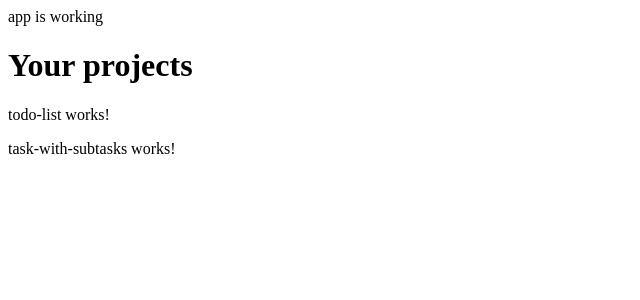
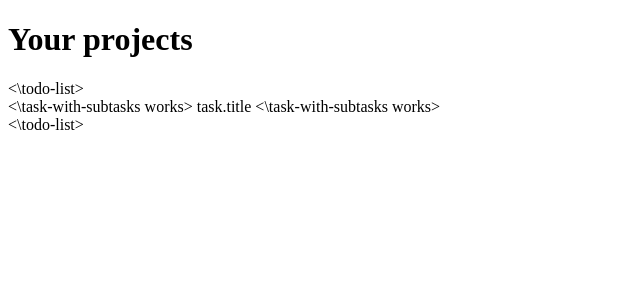
Before and after one commit to TomaszLakota/Angular-Todo-List, an Angular app: page / in a window 1280 px wide. Shown: the top 300 px of the page, without its empty margins (0-640 px from the left). Built offline with nearby package versions, Linux system fonts and the light colour scheme.

Commit message:
add mock task-with-subtasks component

```diff
--- a/src/app/app.component.html
+++ b/src/app/app.component.html
@@ -1,5 +1,3 @@
-app is working
-
 <div className="App">
     <div className="App__sidebar"></div>
     <div className="App__container">
@@ -7,7 +5,7 @@ app is working
             <h1 className="App__headline">Your projects</h1>
         </header>
         <article className="App__body">
-            <app-todo-list></app-todo-list>
+            <app-todo-list [tasks]="tasks"></app-todo-list>
         </article>
     </div>
 </div>
--- a/src/app/app.component.ts
+++ b/src/app/app.component.ts
@@ -6,7 +6,16 @@ import { Component } from "@angular/core";
     styleUrls: ["./app.component.scss"]
 })
 export class AppComponent {
-    constructor() {}
+    tasks = [
+        {
+            title: "task.title",
+            author: "task.author",
+            statusId: "task.statusId",
+            id: "task.id",
+            subTasks: "task.subTasks",
+            statuses: "this.state.statuses"
+        }
+    ];
 
     ngOnInit() {}
 }
--- a/src/app/task-with-subtasks/task-with-subtasks.component.html
+++ b/src/app/task-with-subtasks/task-with-subtasks.component.html
@@ -1 +1,3 @@
-<p>task-with-subtasks works!</p>
+<\task-with-subtasks works>
+{{ title }}
+<\task-with-subtasks works>
--- a/src/app/task-with-subtasks/task-with-subtasks.component.ts
+++ b/src/app/task-with-subtasks/task-with-subtasks.component.ts
@@ -1,15 +1,17 @@
-import { Component, OnInit } from '@angular/core';
+import { Component, OnInit, Input } from "@angular/core";
 
 @Component({
-  selector: 'app-task-with-subtasks',
-  templateUrl: './task-with-subtasks.component.html',
-  styleUrls: ['./task-with-subtasks.component.scss']
+    selector: "app-task-with-subtasks",
+    templateUrl: "./task-with-subtasks.component.html",
+    styleUrls: ["./task-with-subtasks.component.scss"]
 })
 export class TaskWithSubtasksComponent implements OnInit {
+    @Input() title;
+    @Input() author;
+    @Input() statusId;
+    @Input() id;
+    @Input() subTasks;
+    @Input() statuses;
 
-  constructor() { }
-
-  ngOnInit() {
-  }
-
+    ngOnInit() {}
 }
--- a/src/app/todo-list/todo-list.component.html
+++ b/src/app/todo-list/todo-list.component.html
@@ -1,5 +1,16 @@
-<p>todo-list works!</p>
+<\todo-list>
 
 <section className="TodoList">
-    <app-task-with-subtasks></app-task-with-subtasks>
+    <app-task-with-subtasks
+        *ngFor="let task of tasks"
+        [title]="task.title"
+        [author]="task.author"
+        [statusId]="task.statusId"
+        [id]="task.id"
+        [subTasks]="task.subTasks"
+        [statuses]="statuses"
+    >
+    </app-task-with-subtasks>
 </section>
+
+<\todo-list>
--- a/src/app/todo-list/todo-list.component.ts
+++ b/src/app/todo-list/todo-list.component.ts
@@ -1,4 +1,5 @@
 import { Component, OnInit } from "@angular/core";
+import { Input } from "@angular/core";
 
 @Component({
     selector: "app-todo-list",
@@ -6,7 +7,10 @@ import { Component, OnInit } from "@angular/core";
     styleUrls: ["./todo-list.component.scss"]
 })
 export class TodoListComponent implements OnInit {
+    @Input() tasks;
     constructor() {}
 
-    ngOnInit() {}
+    ngOnInit() {
+        console.log("tasks");
+    }
 }
```
Also changed, not shown: 1 other file (tests, documents, lock files or other folders).
